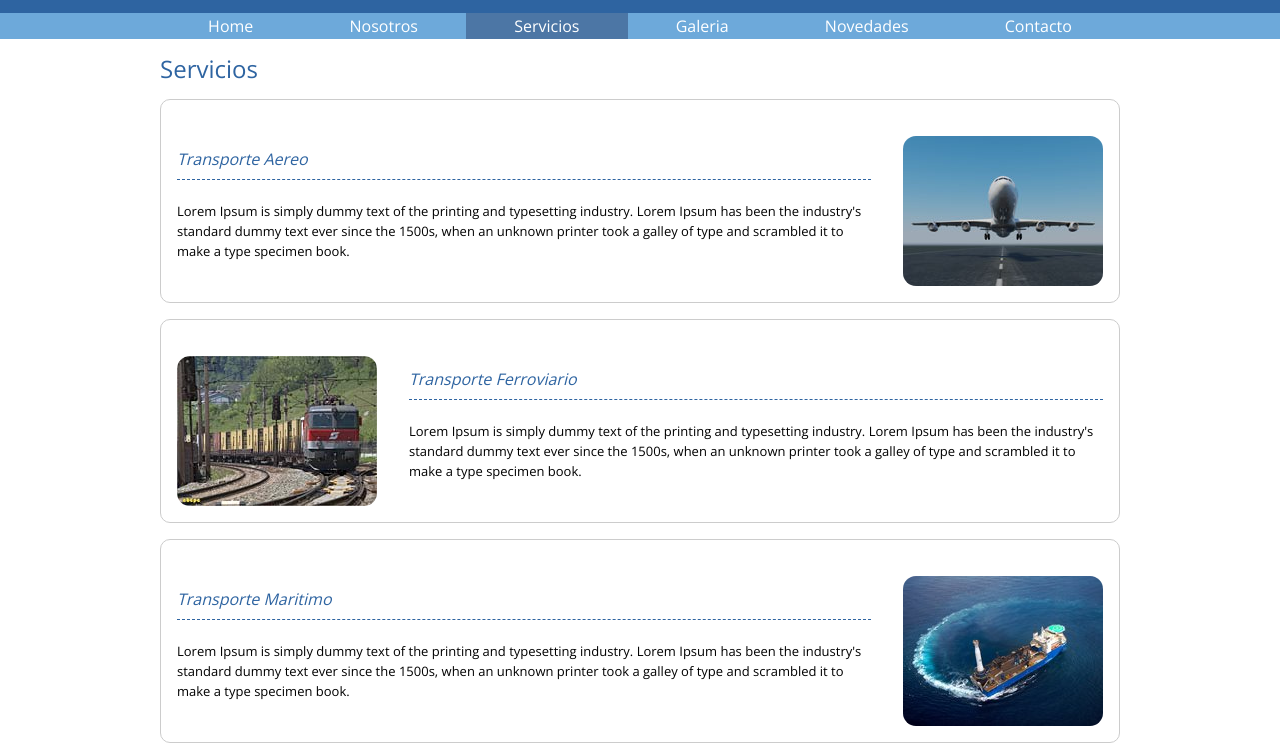
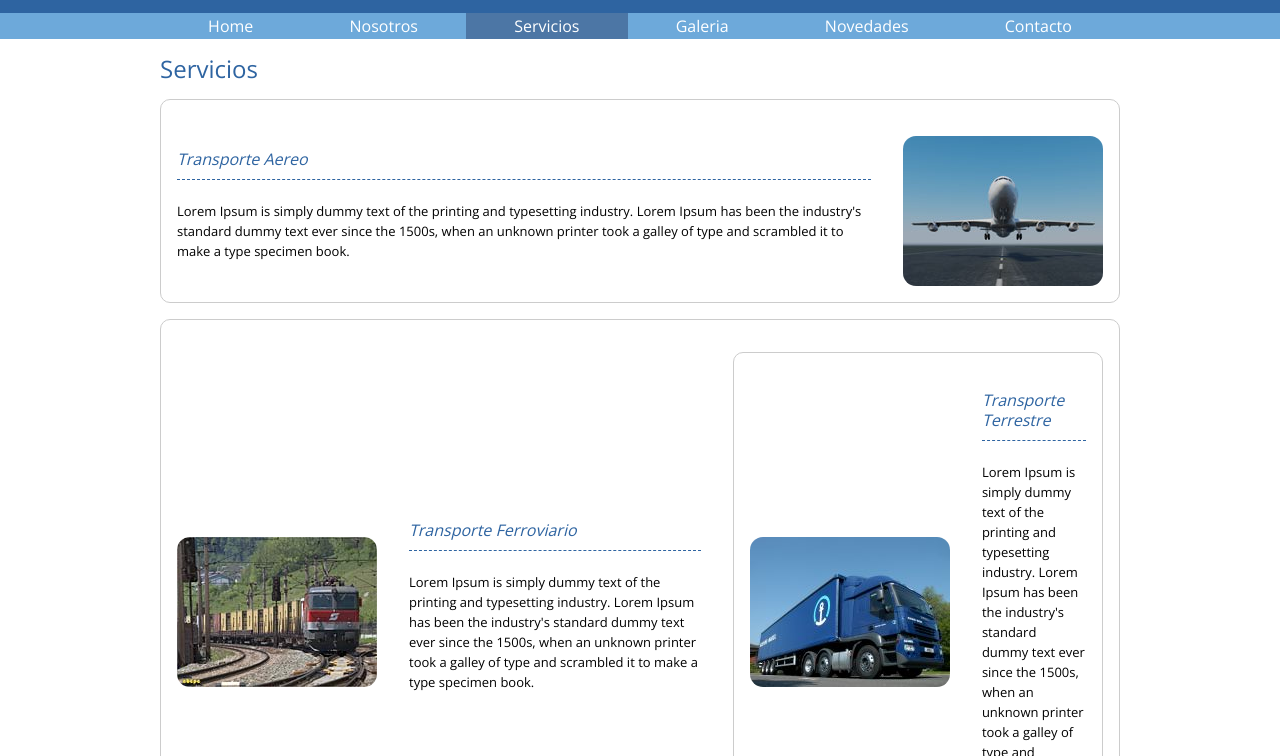
Before and after one commit to AgustinaValentin/Curso-UTN-2022, a plain HTML site: page servicios.html in a window 1280 px wide. Shown: the part 141-897 px from the top of the page. Drawn offline with nearby package versions, Linux system fonts and the light colour scheme.

Commit message:
agregue al sitio

```diff
--- a/servicios.html
+++ b/servicios.html
@@ -53,18 +53,7 @@
                         a type specimen book.</p>
 
                 </div>
-            </div>
-                <div class="servicio">
-                    <img src="img/servicios/maritimo.jpg" alt="">
-                    <div class="info">
-                        <h4>Transporte Maritimo</h4>
-                        <p>Lorem Ipsum is simply dummy text of the printing and typesetting industry.
-                            Lorem Ipsum has been the industry's standard dummy text ever since the 1500s,
-                            when an unknown printer took a galley of type and scrambled it to make
-                            a type specimen book.</p>
-                    </div>
 
-                </div>
                 <div class="servicio">
                     <img src="img/servicios/terrestre.jpg" alt="terrestre">
                     <div class="info">
```
